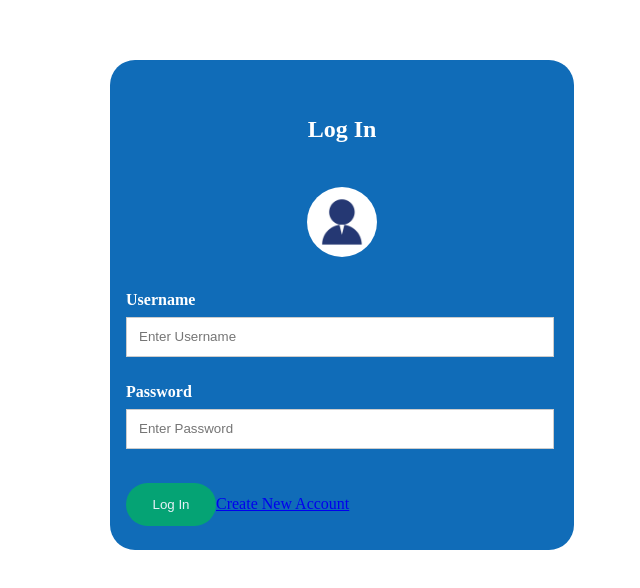
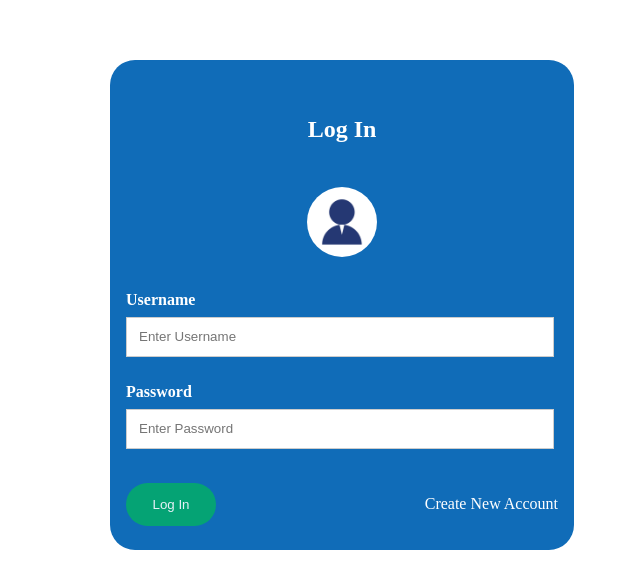
Before and after one commit to frieden07/Patal_lok_web2, a React (Create React App) app in the folder Placement_cell/: page /login in a window 1280 px wide. Shown: the part 190-778 px from the top of the page, without its empty margins (640-1280 px from the left). Built offline with nearby package versions, Linux system fonts and the light colour scheme.

Commit message:
Update Login.jsx

```diff
--- a/Placement_cell/src/components/Account/Login.jsx
+++ b/Placement_cell/src/components/Account/Login.jsx
@@ -22,7 +22,7 @@ const Login = () => {
                     <br /><br />
                     <button style={{ width: "90px", borderRadius: "25px" }} type="submit">Log In</button>
 
-                    <Link className="newacc" to="/signup">Create New Account</Link>
+                    <Link to="/signup" style={{ color: "white", textDecoration: "none", float: 'right', marginTop: "20px" }}>Create New Account</Link>
                 </div>
 
             </form>
```
